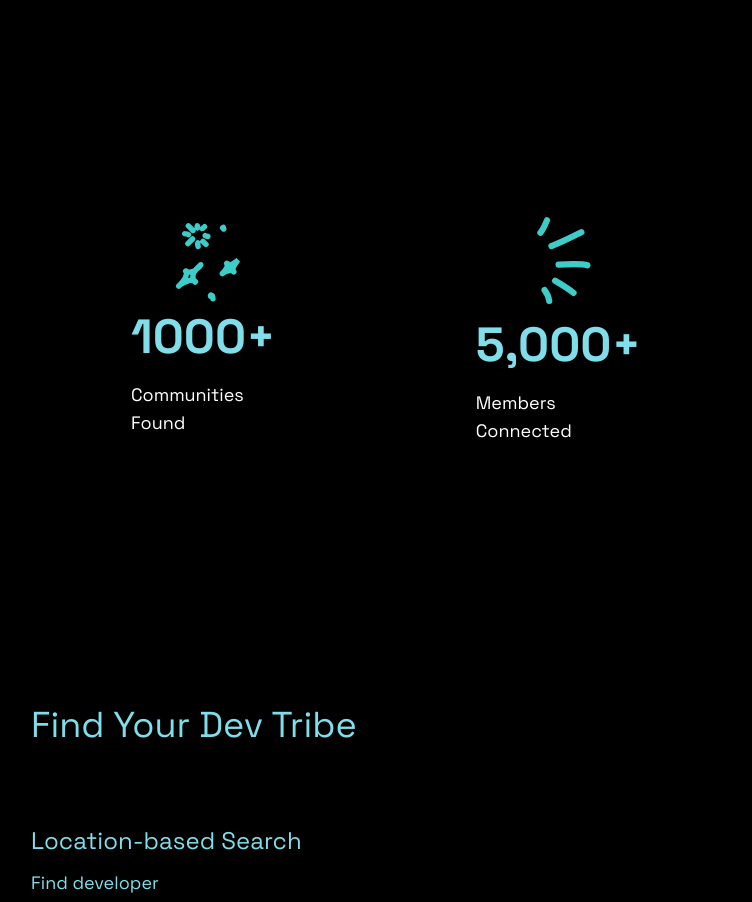
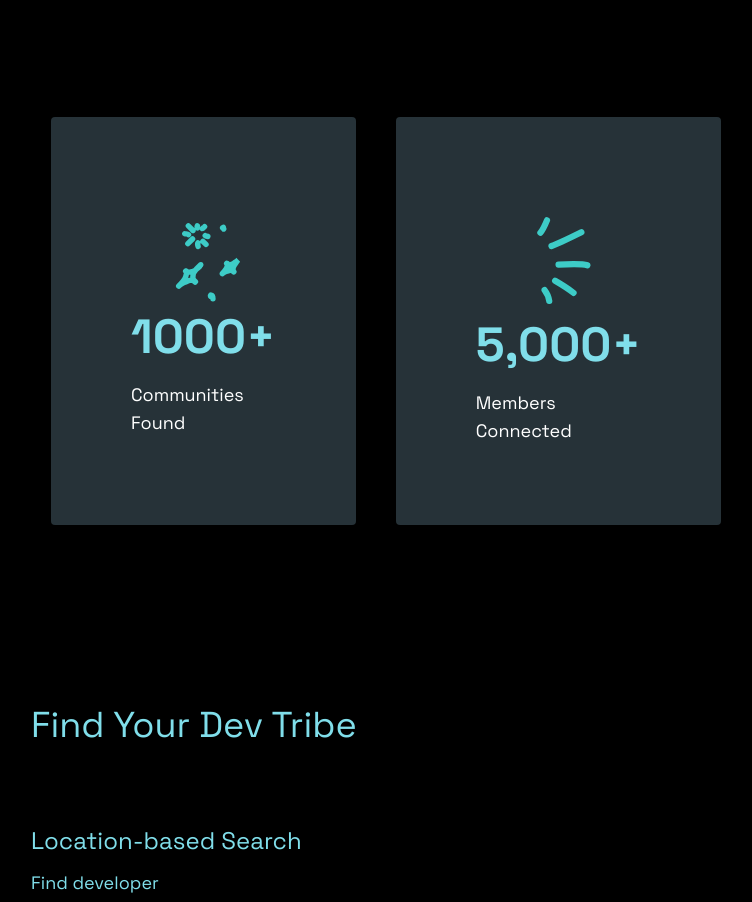
Before and after one commit to Trend20/Dev-Ring, a React (Create React App) app: page / in a window 1280 px wide. Shown: the part 1251-2153 px from the top of the page, without its empty margins (289-1041 px from the left). Built offline with nearby package versions, Linux system fonts and the light colour scheme; no server answers; what tw-elements would draw is missing.

Commit message:
card background

```diff
--- a/src/components/Card.tsx
+++ b/src/components/Card.tsx
@@ -6,7 +6,7 @@ interface CardProps{
 
 const Card = ({svg, cardValue, cardDescription}: CardProps):JSX.Element => {
   return (
-    <div className='flex flex-col p-20 bg-neutral-900 h-auto items-center justify-center w-full m-5 rounded max-md:mt-8 max-md:w-96 max-md:m-0'>
+    <div className='flex flex-col p-20 bg-blue-gray-900 h-auto items-center justify-center w-full m-5 rounded max-md:mt-8 max-md:w-96 max-md:m-0'>
       <p className="flex justify-between w-3/4 rotate-45 max-md:w-1/2">{svg}</p>
       <h3 className="text-5xl font-bold text-cyan-200 w-1/2 flex justify-center max-md:w-full max-md:mt-5">{cardValue}</h3>
       <p className="text-lg mt-5 text-white w-full flex justify-center max-md:w-full">{cardDescription}</p>
--- /dev/null
+++ b/src/context/AuthContext.tsx
@@ -0,0 +1 @@
+import { OAuthProvider } from "firebase/auth";
```
